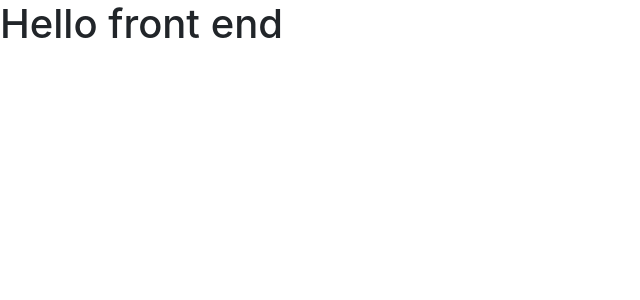
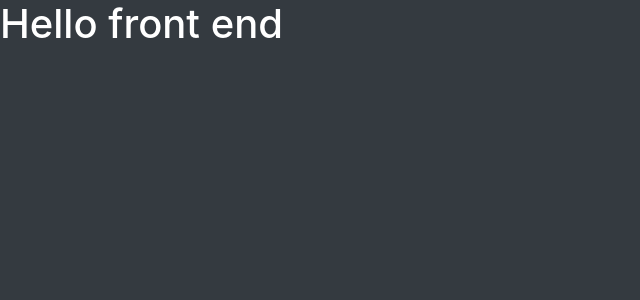
Before and after one commit to akshaydonhe12/T-shirt-Mern, a React (Create React App) app in the folder projfrontend/: page / in a window 1280 px wide. Shown: the top 300 px of the page, without its empty margins (0-640 px from the left). Built offline with nearby package versions, Linux system fonts and the light colour scheme.

Commit message:
connect-backend_to_frontend

```diff
--- /dev/null
+++ b/projfrontend/src/backend.js
@@ -0,0 +1 @@
+export const API=process.env.REACT_APP_BACKEND;
--- a/projfrontend/src/core/Home.js
+++ b/projfrontend/src/core/Home.js
@@ -1,9 +1,12 @@
 import React from "react";
+import "../styles.css";
+import { API } from "../backend";
 
 export default function Home() {
+  console.log("API IS", API);
   return (
     <div>
-      <h1>Hello front end</h1>
+      <h1 className="text-white">Hello front end</h1>
     </div>
   );
 }
```
Also changed, not shown: 1 other file (tests, documents, lock files or other folders).
